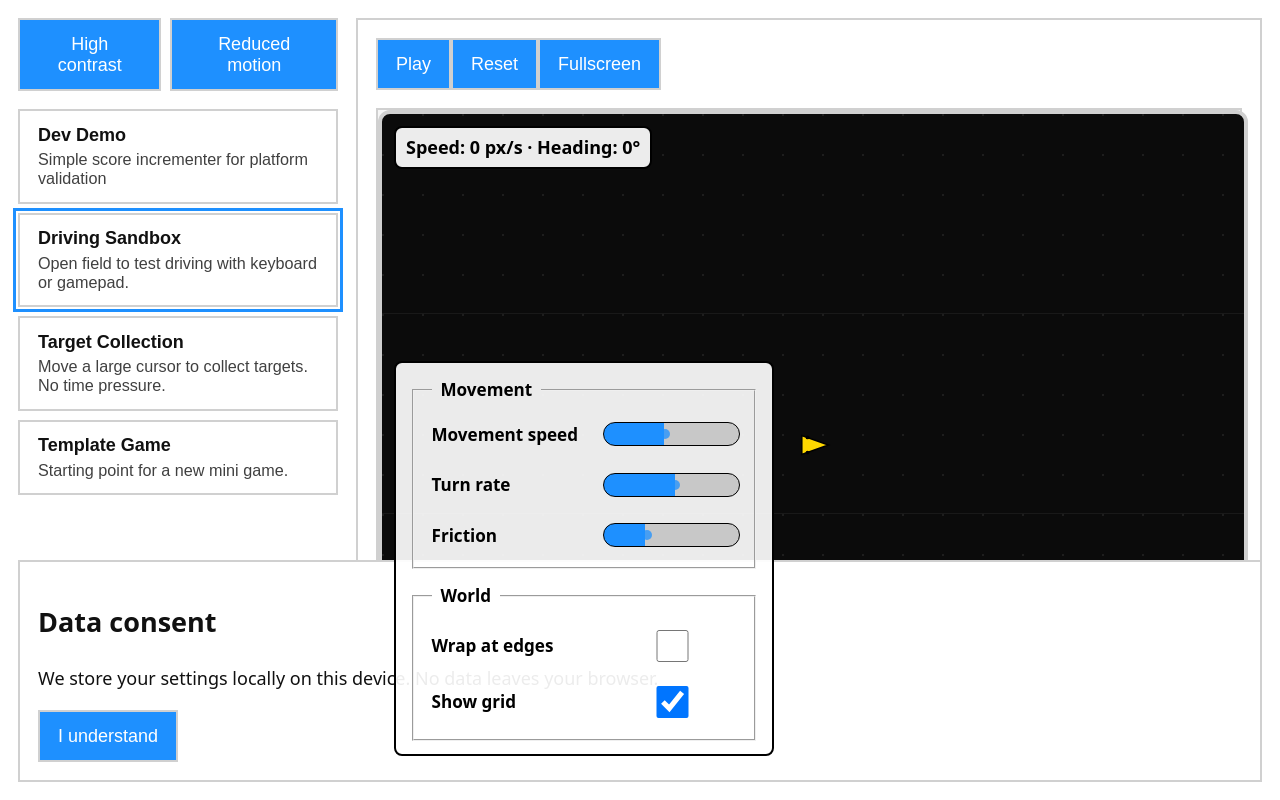
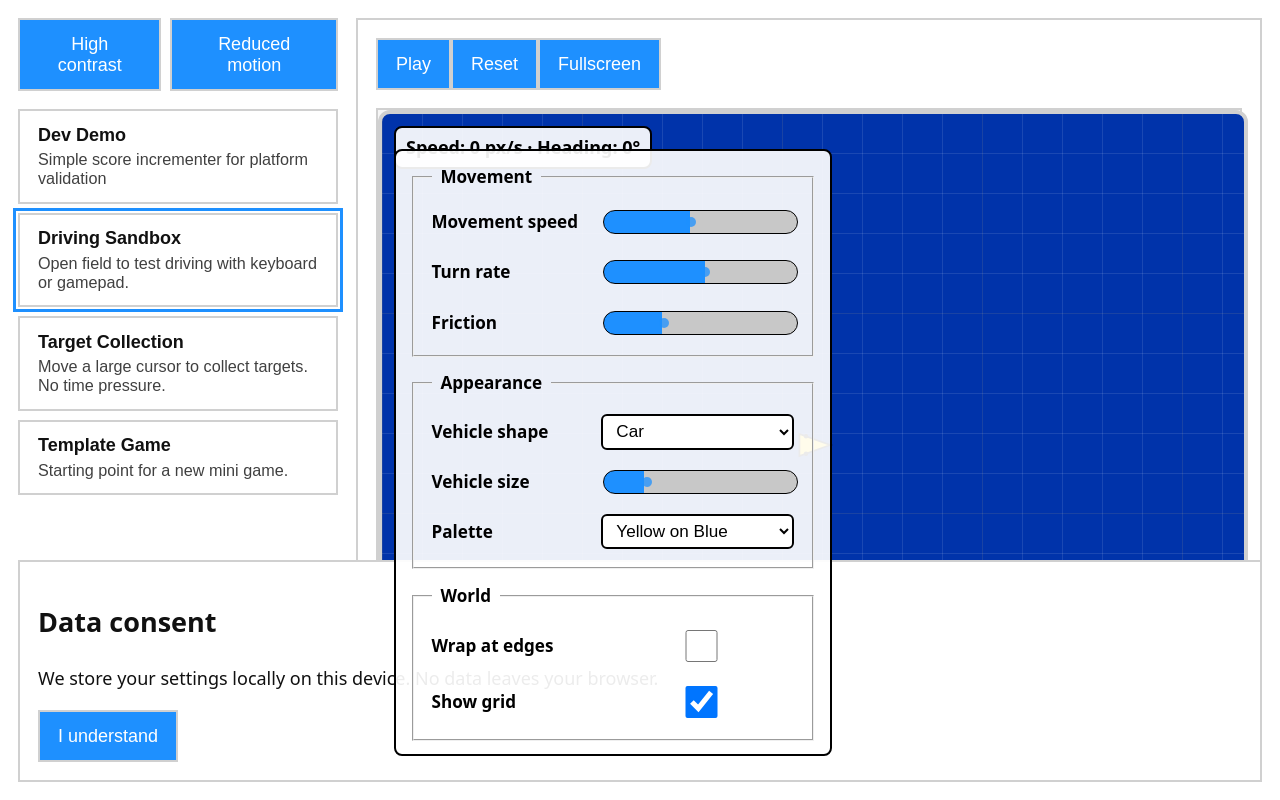
Before and after one commit to Magnatronic/minigioco, a React (Vite) app: page / in a window 1280 px wide. Both pictures are taken after a click on the button 178 px from the left and 259 px from the top of the page. Built offline with nearby package versions, Linux system fonts and the light colour scheme.

Commit message:
feat(driving): smooth input/transform; add vehicle shape/size/palette and palette-based background grid

```diff
--- a/src/games/DrivingSandbox/index.tsx
+++ b/src/games/DrivingSandbox/index.tsx
@@ -9,14 +9,29 @@ import { useDeviceInput } from '../../shared/hooks/useDeviceInput';
 
 // Simple driver to test keyboard/gamepad input in an open field.
 
+// High-contrast palette pairs (vehicle on background)
+const PALETTE = [
+  { name: 'Yellow on Blue', car: '#ffd800', bg: '#0033aa' },
+  { name: 'Blue on Yellow', car: '#0033aa', bg: '#ffd800' },
+  { name: 'White on Black', car: '#ffffff', bg: '#000000' },
+  { name: 'Black on White', car: '#000000', bg: '#ffffff' },
+  { name: 'Red on White', car: '#d10f0f', bg: '#ffffff' },
+  { name: 'Green on White', car: '#0c8a1f', bg: '#ffffff' },
+  { name: 'White on Dark Gray', car: '#ffffff', bg: '#222222' },
+  { name: 'Black on Light Gray', car: '#000000', bg: '#dddddd' }
+] as const;
+
 const schema: GameConfigSchema = {
-  version: 1,
+  version: 2,
   properties: {
     speedMult: { type: 'number', min: 1, max: 10 },
     turnDegPerSec: { type: 'number', min: 30, max: 240 },
     friction: { type: 'number', min: 0, max: 0.2 },
     wrapEdges: { type: 'boolean' },
-    showGrid: { type: 'boolean' }
+    showGrid: { type: 'boolean' },
+    vehicleShape: { type: 'string' },
+    vehicleSize: { type: 'number', min: 24, max: 120 },
+    paletteIndex: { type: 'number', min: 0, max: PALETTE.length - 1 }
   }
 };
 
@@ -26,6 +41,9 @@ type DSConfig = {
   friction: number; // px/s^2 decel approx, applied continuously
   wrapEdges: boolean;
   showGrid: boolean;
+  vehicleShape: 'car' | 'rectangle';
+  vehicleSize: number;
+  paletteIndex: number;
 };
 
 const defaultCfg: DSConfig = {
@@ -33,7 +51,10 @@ const defaultCfg: DSConfig = {
   turnDegPerSec: 140,
   friction: 0.06,
   wrapEdges: false,
-  showGrid: true
+  showGrid: true,
+  vehicleShape: 'car',
+  vehicleSize: 44,
+  paletteIndex: 0
 };
 
 function clamp(n: number, min: number, max: number) {
@@ -47,7 +68,12 @@ function sanitize(raw?: Partial<DSConfig>): DSConfig {
     turnDegPerSec: clamp(Number((r as any).turnDegPerSec ?? defaultCfg.turnDegPerSec), 30, 240),
     friction: clamp(Number((r as any).friction ?? defaultCfg.friction), 0, 0.2),
     wrapEdges: (r as any).wrapEdges !== undefined ? Boolean((r as any).wrapEdges) : defaultCfg.wrapEdges,
-    showGrid: (r as any).showGrid !== undefined ? Boolean((r as any).showGrid) : defaultCfg.showGrid
+    showGrid: (r as any).showGrid !== undefined ? Boolean((r as any).showGrid) : defaultCfg.showGrid,
+    vehicleShape: ['car', 'rectangle'].includes((r as any).vehicleShape)
+      ? ((r as any).vehicleShape as DSConfig['vehicleShape'])
+      : defaultCfg.vehicleShape,
+    vehicleSize: clamp(Number((r as any).vehicleSize ?? defaultCfg.vehicleSize), 24, 120),
+    paletteIndex: clamp(Number((r as any).paletteIndex ?? defaultCfg.paletteIndex), 0, PALETTE.length - 1)
   };
 }
 
@@ -70,29 +96,24 @@ class DrivingSandboxGame implements IGame {
   updateConfig(_config: Partial<GameConfig>): void {}
 }
 
-function Car({ x, y, angle, color, size = 38 }: { x: number; y: number; angle: number; color: string; size?: number }) {
+function CarShape({ color, shape, size }: { color: string; shape: 'car' | 'rectangle'; size: number }) {
+  if (shape === 'rectangle') {
     const w = size;
     const h = size * 0.6;
-  // Triangle-like car pointing to +X local axis
     return (
-    <div
-      style={{
-        position: 'absolute',
-        transform: `translate(${x - w / 2}px, ${y - h / 2}px) rotate(${(angle * 180) / Math.PI}deg)`,
-        transformOrigin: '50% 50%',
-        width: w,
-        height: h,
-        pointerEvents: 'none',
-        zIndex: 2
-      }}
-      aria-hidden
-    >
+      <svg width={w} height={h} viewBox="0 0 100 60" role="img" aria-label="vehicle">
+        <rect x="8" y="8" width="84" height="44" rx="10" ry="10" fill={color} stroke="var(--color-panel-border)" strokeWidth="4" />
+      </svg>
+    );
+  }
+  const w = size;
+  const h = size * 0.6;
+  return (
     <svg width={w} height={h} viewBox="0 0 100 60" role="img" aria-label="vehicle">
       <polygon points="80,30 10,55 10,5" fill={color} stroke="var(--color-panel-border)" strokeWidth="4" />
       <circle cx="25" cy="50" r="5" fill="black" />
       <circle cx="25" cy="10" r="5" fill="black" />
     </svg>
-    </div>
   );
 }
 
@@ -110,6 +131,8 @@ function DrivingComponent({ managers }: { managers: { a11y: AccessibilityManager
   const pos = useRef({ x: 0, y: 0 });
   const heading = useRef(0); // radians, 0 -> +X (to right)
   const speed = useRef(0); // px/s
+  const carRef = useRef<HTMLDivElement>(null);
+  const smooth = useRef({ steer: 0, throttle: 0 });
 
   // Input
   const { vector, sourceRef } = useDeviceInput(managers.input);
@@ -123,6 +146,12 @@ function DrivingComponent({ managers }: { managers: { a11y: AccessibilityManager
       pos.current.y = r.height / 2;
       heading.current = 0;
       speed.current = 0;
+      const w = cfgRef.current.vehicleSize;
+      const h = cfgRef.current.vehicleSize * 0.6;
+      const el = carRef.current;
+      if (el) {
+        el.style.transform = `translate(${pos.current.x - w / 2}px, ${pos.current.y - h / 2}px) rotate(0deg)`;
+      }
     };
     placeCenter();
     const onResize = () => placeCenter();
@@ -135,9 +164,17 @@ function DrivingComponent({ managers }: { managers: { a11y: AccessibilityManager
     const dt = Math.min(50, dtMs) / 1000; // seconds
 
     // Only use keyboard/gamepad for driving, ignore pointer
-  const steer = sourceRef.current === 'pointer' ? 0 : clamp(vector.x, -1, 1);
+  const targetSteer = sourceRef.current === 'pointer' ? 0 : clamp(vector.x, -1, 1);
   // Invert Y so Up (y=-1) means forward throttle
-  const throttle = sourceRef.current === 'pointer' ? 0 : clamp(-vector.y, -1, 1);
+  const targetThrottle = sourceRef.current === 'pointer' ? 0 : clamp(-vector.y, -1, 1);
+
+    // Smooth inputs to avoid jerkiness
+    const smoothingPerSec = 10; // higher = snappier
+    const a = 1 - Math.exp(-smoothingPerSec * dt);
+    smooth.current.steer += (targetSteer - smooth.current.steer) * a;
+    smooth.current.throttle += (targetThrottle - smooth.current.throttle) * a;
+    const steer = smooth.current.steer;
+    const throttle = smooth.current.throttle;
 
     const baseMax = 220; // px/s base max speed
     const maxFwd = baseMax * cfgRef.current.speedMult; // 220..2200
@@ -185,6 +222,14 @@ function DrivingComponent({ managers }: { managers: { a11y: AccessibilityManager
       if (ny !== pos.current.y) speed.current = 0;
       pos.current.x = nx; pos.current.y = ny;
     }
+
+    // Apply transform directly for smooth visuals
+    const w = cfgRef.current.vehicleSize;
+    const h = cfgRef.current.vehicleSize * 0.6;
+    const el = carRef.current;
+    if (el) {
+      el.style.transform = `translate(${pos.current.x - w / 2}px, ${pos.current.y - h / 2}px) rotate(${(heading.current * 180) / Math.PI}deg)`;
+    }
   }, true);
 
   // Listen for shell state changes (play/pause/reset)
@@ -206,16 +251,21 @@ function DrivingComponent({ managers }: { managers: { a11y: AccessibilityManager
   }, []);
 
   // Visuals
+  const palette = useMemo(() => PALETTE[cfg.paletteIndex]!, [cfg.paletteIndex]);
   const gridBackground = useMemo(() => {
-    if (!cfg.showGrid) return 'var(--color-stage-bg, #0b0b0b)';
-    // Dual grid for visibility in HC
+    const base = palette.bg;
+    if (!cfg.showGrid) return base;
     const cell = 40;
+    const light = 'rgba(255,255,255,0.10)';
+    const mid = 'rgba(0,0,0,0.10)';
     return `
-      radial-gradient(circle at 1px 1px, rgba(255,255,255,0.08) 1px, transparent 1px) 0 0 / ${cell}px ${cell}px,
-      linear-gradient(0deg, rgba(255,255,255,0.06) 1px, transparent 1px) 0 0 / ${cell * 5}px ${cell * 5}px,
-      #0b0b0b
+      linear-gradient(0deg, ${light} 1px, transparent 1px) 0 0 / ${cell}px ${cell}px,
+      linear-gradient(90deg, ${light} 1px, transparent 1px) 0 0 / ${cell}px ${cell}px,
+      linear-gradient(0deg, ${mid} 1px, transparent 1px) 0 0 / ${cell * 5}px ${cell * 5}px,
+      linear-gradient(90deg, ${mid} 1px, transparent 1px) 0 0 / ${cell * 5}px ${cell * 5}px,
+      ${base}
     `;
-  }, [cfg.showGrid]);
+  }, [cfg.showGrid, palette.bg]);
 
   // HUD derived values
   const [hudTick, setHudTick] = useState(0);
@@ -239,8 +289,14 @@ function DrivingComponent({ managers }: { managers: { a11y: AccessibilityManager
         }}
         onPointerDown={() => {/* pointer not used for driving */}}
       >
-        {/* Vehicle */}
-        <Car x={pos.current.x} y={pos.current.y} angle={heading.current} color="#ffd800" />
+        {/* Vehicle (wrapper transformed imperatively for smoothness) */}
+        <div
+          ref={carRef}
+          style={{ position: 'absolute', transformOrigin: '50% 50%', width: cfg.vehicleSize, height: cfg.vehicleSize * 0.6, pointerEvents: 'none', zIndex: 2 }}
+          aria-hidden
+        >
+          <CarShape color={PALETTE[cfg.paletteIndex]!.car} shape={cfg.vehicleShape} size={cfg.vehicleSize} />
+        </div>
 
         {/* HUD */}
         <div
@@ -293,6 +349,40 @@ function DrivingComponent({ managers }: { managers: { a11y: AccessibilityManager
               </SettingsRow>
             </SettingsGroup>
 
+            <SettingsGroup title="Appearance">
+              <SettingsRow label="Vehicle shape">
+                <select
+                  value={cfg.vehicleShape}
+                  onChange={(e) => setCfg({ ...cfg, vehicleShape: e.currentTarget.value as DSConfig['vehicleShape'] })}
+                >
+                  <option value="car">Car</option>
+                  <option value="rectangle">Rectangle</option>
+                </select>
+              </SettingsRow>
+              <SettingsRow label="Vehicle size">
+                <input
+                  type="range"
+                  min={24}
+                  max={120}
+                  step={2}
+                  value={cfg.vehicleSize}
+                  style={{ ['--_filled' as any]: `${((cfg.vehicleSize - 24) / (120 - 24)) * 100}%` }}
+                  title={`${cfg.vehicleSize}px`}
+                  onChange={(e) => setCfg({ ...cfg, vehicleSize: Number(e.currentTarget.value) })}
+                />
+              </SettingsRow>
+              <SettingsRow label="Palette">
+                <select
+                  value={cfg.paletteIndex}
+                  onChange={(e) => setCfg({ ...cfg, paletteIndex: Number(e.currentTarget.value) })}
+                >
+                  {PALETTE.map((p, i) => (
+                    <option key={i} value={i}>{p.name}</option>
+                  ))}
+                </select>
+              </SettingsRow>
+            </SettingsGroup>
+
             <SettingsGroup title="World">
               <SettingsRow label="Wrap at edges">
                 <input
```
Lines whose indentation alone changed are shown as unchanged.
